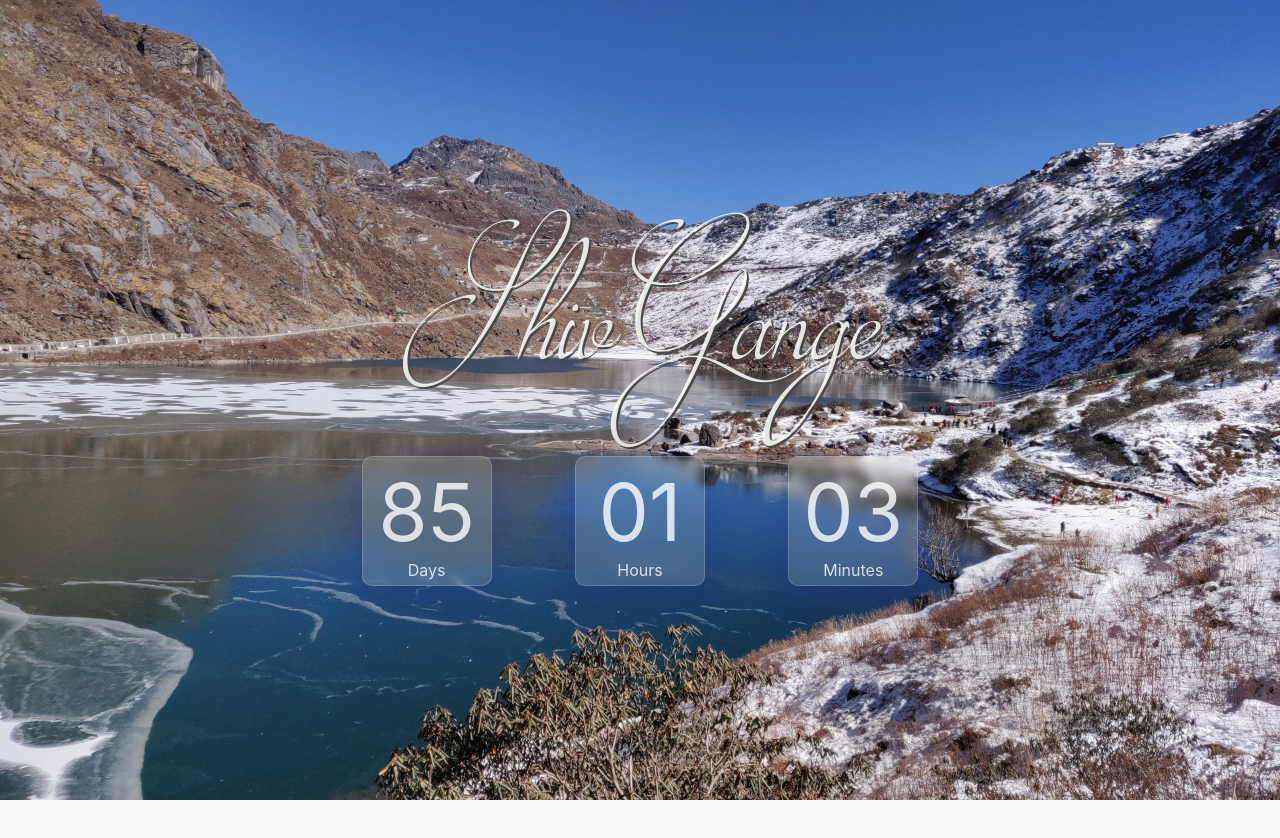
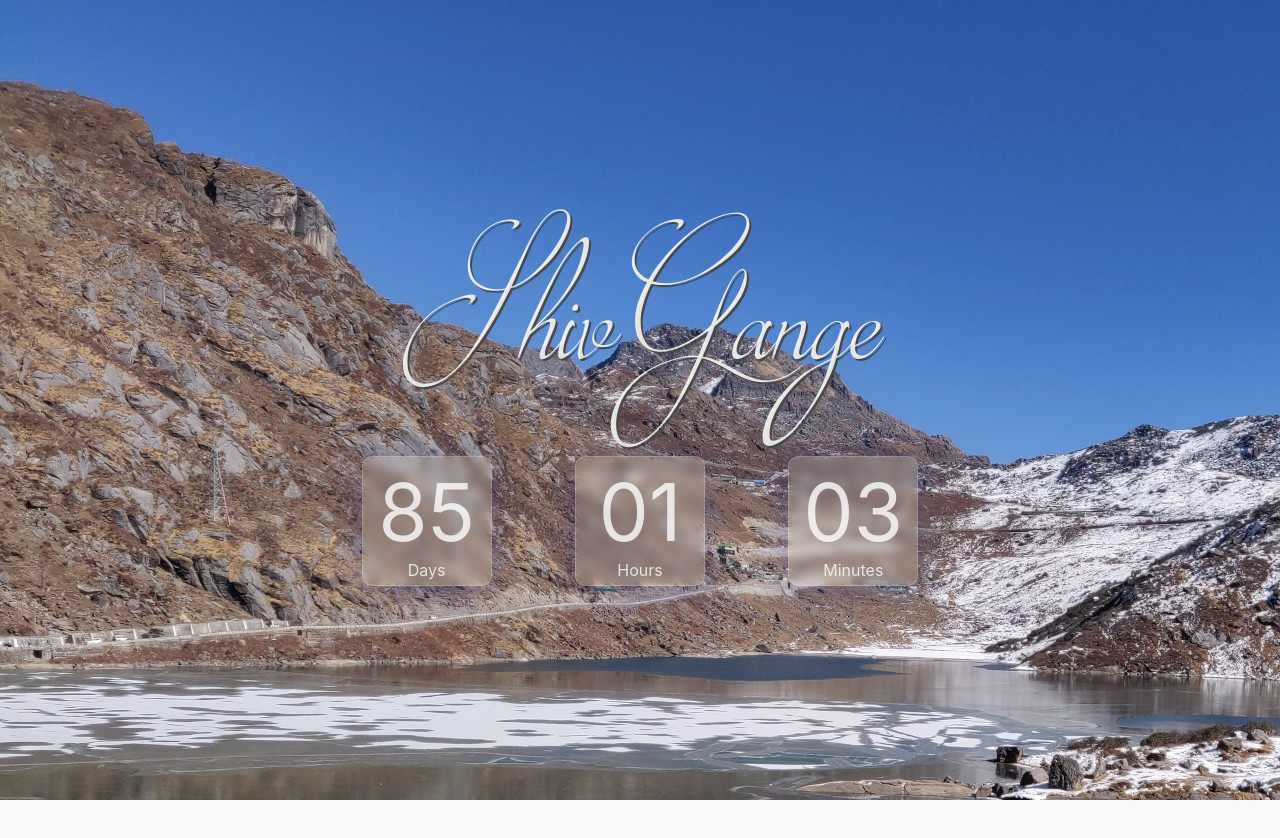
Before and after one commit to ayegnag/shivgange, a React (Create React App) app: page / in a window 1280 px wide. Shown: the top 838 px of the page. Built offline with nearby package versions, Linux system fonts and the light colour scheme.

Commit message:
Blur fixes

```diff
--- a/src/components/pageContainer/pagecontainer.css
+++ b/src/components/pageContainer/pagecontainer.css
@@ -6,6 +6,7 @@
   flex-direction: column;
   justify-content: center;
   align-items: center;
+  overflow: hidden;
 }
 
 .backdrop {
@@ -13,22 +14,30 @@
   width: 100%;
   height: 100%;
   background-image: url(../../assets/images/scenery1.jpg);
-  object-fit: cover;
-  background-position: center;
-  background-repeat: no-repeat;
-  background-size: cover;
   z-index: -1;
 }
-
-.blurr {
+.backdrop.blurr:before {
+  content: "";
+  position: absolute;
+  top: 0;
+  left: 0;
+  right: 0;
+  bottom: 0;
+  background-image: inherit;
+  background-size: cover;
+  filter: blur(15px);
   animation: blur-bg 2s forwards;
 }
 
 @keyframes blur-bg {
   0% {
+    height: 100%;
+    width: 100%;
     filter: blur(0px);
   }
   100% {
+    height: 110%;
+    width: 110%;
     filter: blur(8px);
   }
 }
```
